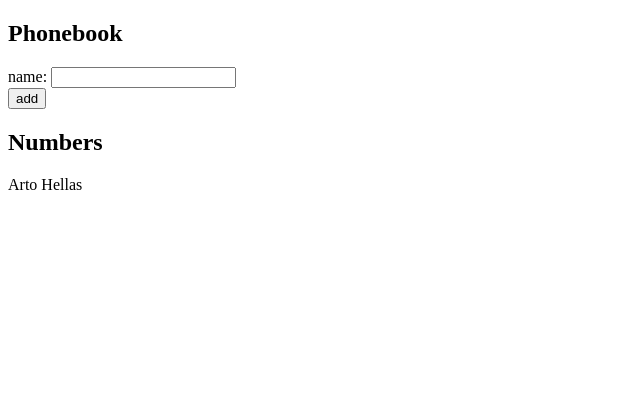
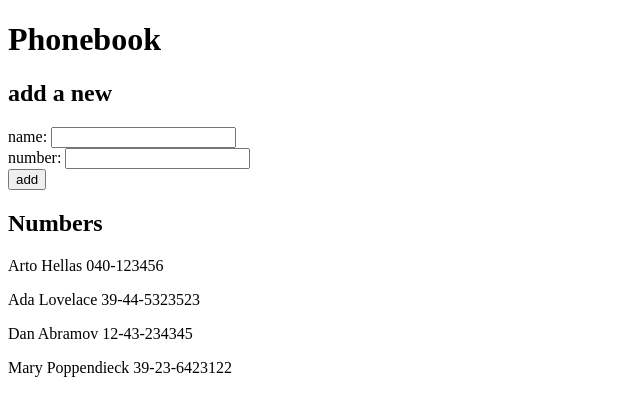
Before and after one commit to andrew1st/my_fullstackopen, a React (Create React App) app in the folder part2/: page / in a window 1280 px wide. Shown: the top 416 px of the page, without its empty margins (0-640 px from the left). Built offline with nearby package versions, Linux system fonts and the light colour scheme.

Commit message:
finish ex. 2.8 | start 2.9/add header

```diff
--- a/part2/src/App.js
+++ b/part2/src/App.js
@@ -2,9 +2,13 @@
 
 const App = () => {
   const [persons, setPersons] = useState([
-    { name: 'Arto Hellas' }
+    { name: 'Arto Hellas', number: '040-123456', id: 1 },
+    { name: 'Ada Lovelace', number: '39-44-5323523', id: 2 },
+    { name: 'Dan Abramov', number: '12-43-234345', id: 3 },
+    { name: 'Mary Poppendieck', number: '39-23-6423122', id: 4 }
   ])
   const [newName, setNewName] = useState('')
+  const [newNumber, setNewNumber] = useState('')
 
   const addPerson = (event) => {
     event.preventDefault()
@@ -18,10 +22,12 @@
     if (addPersonBool){
       const personObject = {
         name: newName,
+        number: newNumber,
         id: addPerson.name
       }
       setPersons(persons.concat(personObject))
       setNewName('')
+      setNewNumber('')
     }
     else {
       const alert_str = `${newName} is already added to the PhoneBook.`
@@ -35,21 +41,25 @@
     setNewName(event.target.value)
   }
 
+    const handleNumberChange = (event) => {
+    console.log("handleNumberChange")
+    console.log(event.target.value)
+    setNewNumber(event.target.value)
+  }
+
   return (
     <div>
-      <h2>Phonebook</h2>
+      <h1>Phonebook</h1>
+      <h2>add a new</h2>
       <form onSubmit={addPerson}>
-        <div>
-          name: <input value={newName} onChange={handlePersonChange}/>
-        </div>
-        <div>
-          <button type="submit">add</button>
-        </div>
+        <div>name: <input value={newName} onChange={handlePersonChange}/></div>
+        <div>number: <input value={newNumber} onChange={handleNumberChange} /></div>
+        <div><button type="submit">add</button></div>
       </form>
       <h2>Numbers</h2>
       <div>
         {persons?.map(person =>
-          <p key={person.name}>{person.name}</p>
+          <p key={person.name}>{person.name} {person.number}</p>
         )}
       </div>
     </div>
```
